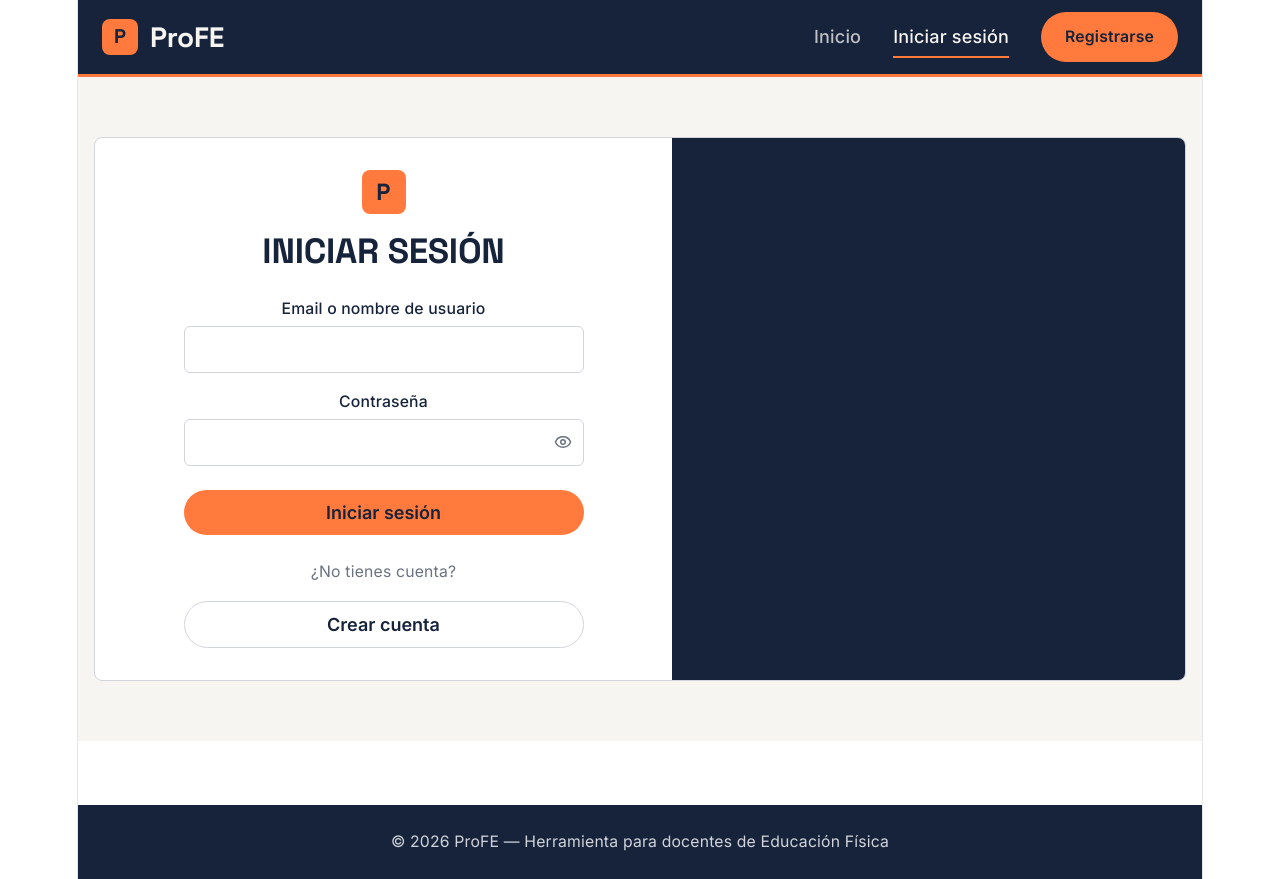
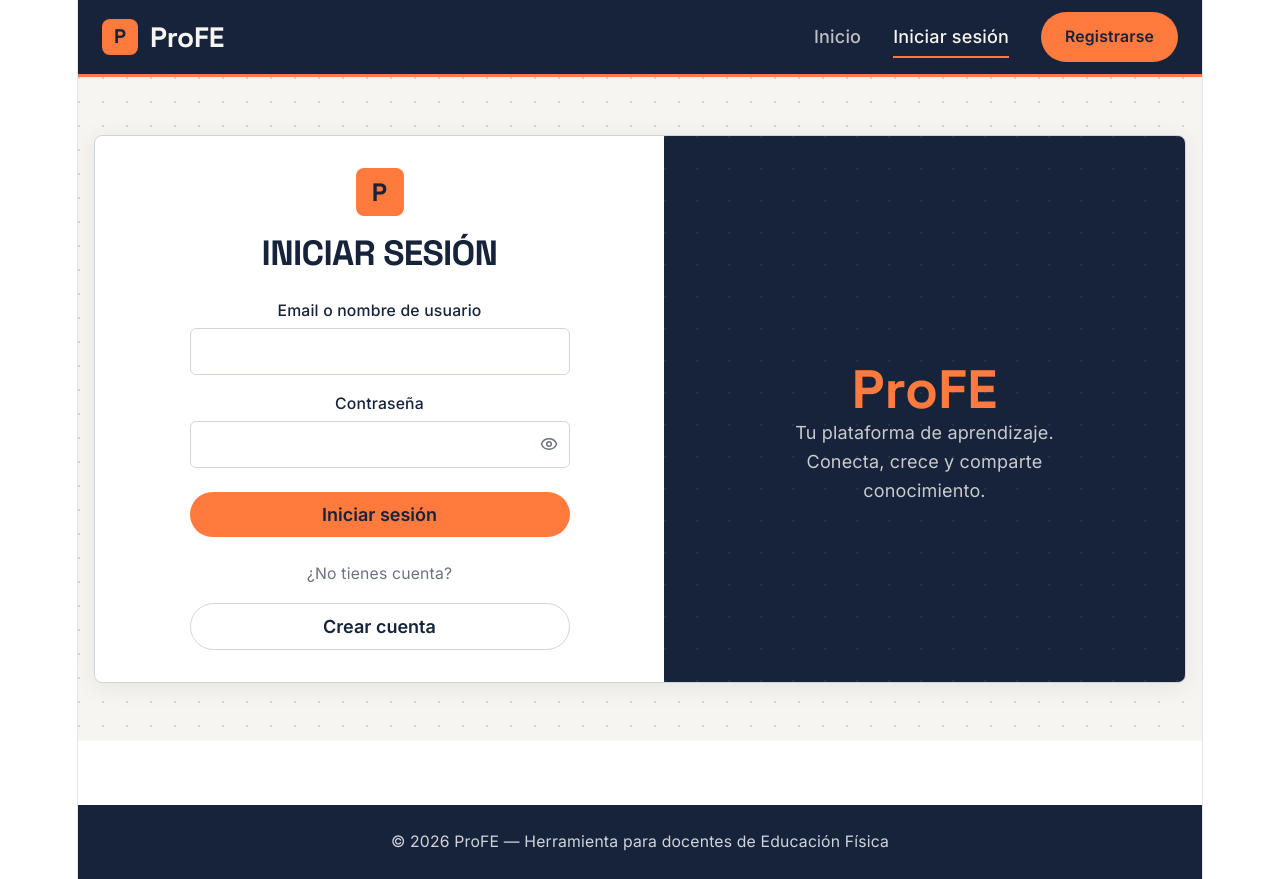
Before and after one commit to daniguti99/profe-frontend, a React (Vite) app: page /login in a window 1280 px wide. Built offline with nearby package versions, Linux system fonts and the light colour scheme.

Commit message:
news styles added

```diff
--- a/src/context/AuthContext.tsx
+++ b/src/context/AuthContext.tsx
@@ -1,4 +1,4 @@
-import { createContext, useContext, useState, useEffect, type ReactNode } from "react";
+import { createContext, useContext, useState, type ReactNode } from "react";
 import { getCurrentUserRequest, type UserInfo } from "../services/authservice";
 
 const TOKEN_KEY = "profe_token";
--- a/src/pages/Login.tsx
+++ b/src/pages/Login.tsx
@@ -120,7 +120,13 @@ export default function Login() {
 
         {/* RIGHT SIDE */}
         <div className="auth-right">
-          {/* Placeholder hasta tener una imagen de marca para esta zona */}
+          <div className="auth-right-pattern" />
+          <div className="auth-right-content">
+            <div className="auth-right-brand">ProFE</div>
+            <p className="auth-right-tagline">
+              Tu plataforma de aprendizaje. Conecta, crece y comparte conocimiento.
+            </p>
+          </div>
         </div>
 
       </div>
--- a/src/pages/Register.tsx
+++ b/src/pages/Register.tsx
@@ -178,7 +178,13 @@ export default function Register() {
 
         {/* RIGHT SIDE */}
         <div className="auth-right">
-          {/* Placeholder hasta tener una imagen de marca para esta zona */}
+          <div className="auth-right-pattern" />
+          <div className="auth-right-content">
+            <div className="auth-right-brand">ProFE</div>
+            <p className="auth-right-tagline">
+              Únete a una comunidad de estudiantes y docentes que aprenden juntos.
+            </p>
+          </div>
         </div>
 
       </div>
--- a/src/styles/register.css
+++ b/src/styles/register.css
@@ -4,32 +4,76 @@
   align-items: center;
   justify-content: center;
   background-color: var(--color-chalk);
+  background-image: radial-gradient(circle at 1px 1px, var(--color-gray-300) 1px, transparent 0);
+  background-size: 24px 24px;
   padding: var(--space-8) var(--space-4);
 }
 
 .auth-container {
   display: flex;
   width: 100%;
-  max-width: 1300px;
+  max-width: 1100px;
   background-color: var(--color-surface);
   border: 1px solid var(--color-gray-300);
   border-radius: var(--radius-card);
   overflow: hidden;
+  box-shadow: 0 4px 24px rgba(22, 35, 58, 0.08);
 }
 
 .auth-left {
   flex: 1;
-  padding: var(--space-8);
+  padding: var(--space-8) var(--space-6);
 }
 
 .auth-right {
   flex: 1;
   background-color: var(--color-ink);
   display: none;
+  position: relative;
+  overflow: hidden;
+}
+
+.auth-right-content {
+  position: relative;
+  z-index: 1;
+  display: flex;
+  flex-direction: column;
+  align-items: center;
+  justify-content: center;
+  height: 100%;
+  padding: var(--space-8);
+  text-align: center;
+}
+
+.auth-right-brand {
+  font-family: var(--font-heading);
+  font-weight: 700;
+  font-size: 3rem;
+  color: var(--color-action);
+  margin-bottom: var(--space-4);
+}
+
+.auth-right-tagline {
+  font-family: var(--font-body);
+  font-size: var(--font-size-body);
+  color: var(--color-chalk);
+  opacity: 0.8;
+  max-width: 280px;
+  line-height: 1.6;
+}
+
+.auth-right-pattern {
+  position: absolute;
+  top: 0;
+  left: 0;
+  right: 0;
+  bottom: 0;
+  background-image: radial-gradient(circle at 1px 1px, rgba(246, 245, 241, 0.08) 1px, transparent 0);
+  background-size: 32px 32px;
 }
 
 .auth-card {
-  max-width: 400px;
+  max-width: 380px;
   margin: 0 auto;
 }
 
@@ -37,14 +81,14 @@
   display: flex;
   align-items: center;
   justify-content: center;
-  width: 44px;
-  height: 44px;
+  width: 48px;
+  height: 48px;
   background-color: var(--color-action);
   color: var(--color-ink);
   font-family: var(--font-heading);
   font-weight: 700;
-  font-size: 1.3rem;
-  border-radius: 8px;
+  font-size: 1.4rem;
+  border-radius: var(--radius-card);
   margin: 0 auto var(--space-4);
 }
 
@@ -55,6 +99,7 @@
   color: var(--color-ink);
   text-align: center;
   margin: 0 0 var(--space-6);
+  letter-spacing: -0.02em;
 }
 
 .auth-form {
@@ -84,11 +129,12 @@
   border-radius: var(--radius-input);
   outline: none;
   transition: border-color 0.15s ease, box-shadow 0.15s ease;
+  background-color: var(--color-surface);
 }
 
 .form-group input:focus {
   border-color: var(--color-action);
-  box-shadow: 0 0 0 3px rgba(255, 122, 60, 0.15);
+  box-shadow: 0 0 0 3px rgba(255, 122, 60, 0.12);
 }
 
 .form-group input:disabled {
@@ -118,7 +164,7 @@
 
 .btn-login:hover:not(:disabled) {
   transform: translateY(-1px);
-  box-shadow: 0 4px 12px rgba(255, 122, 60, 0.35);
+  box-shadow: 0 4px 16px rgba(255, 122, 60, 0.3);
 }
 
 .btn-login:disabled {
@@ -136,11 +182,12 @@
   border-radius: var(--radius-pill);
   padding: var(--space-3) var(--space-6);
   cursor: pointer;
-  transition: border-color 0.15s ease;
+  transition: border-color 0.15s ease, background-color 0.15s ease;
 }
 
 .btn-secondary:hover:not(:disabled) {
   border-color: var(--color-ink);
+  background-color: var(--color-gray-100);
 }
 
 .text-register {
```
